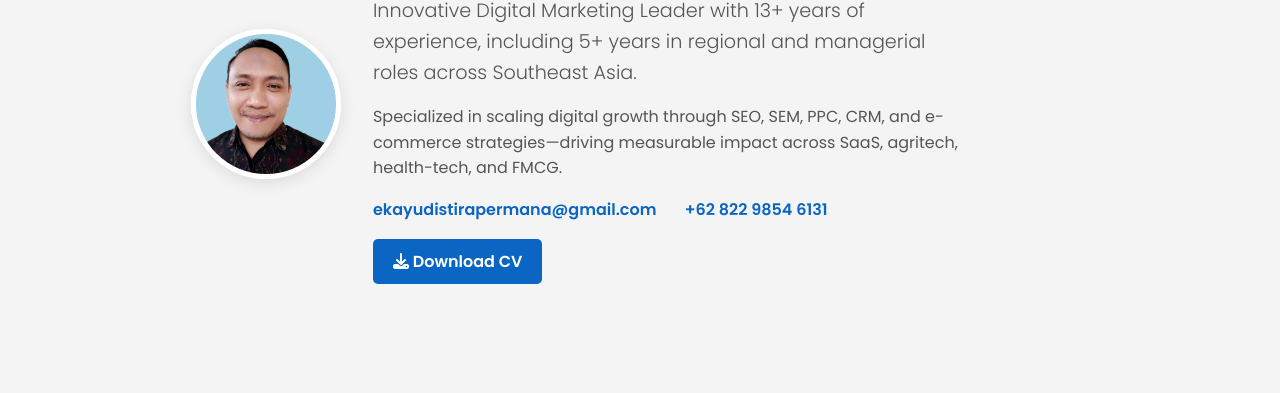
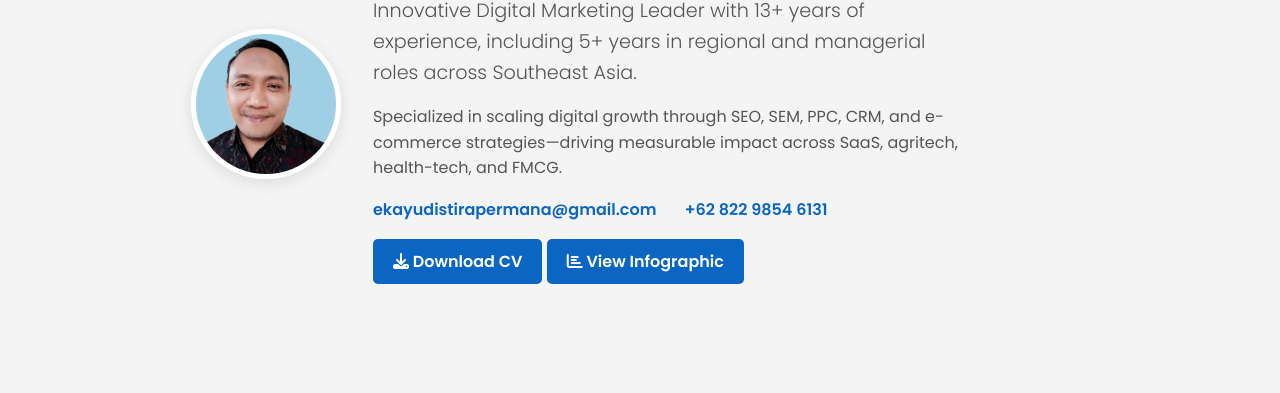
Before and after one commit to ekayudistirapermana/ekayudistirapermana.github.io, a plain HTML site: page index.html in a window 1280 px wide. Shown: the part 235-628 px from the top of the page. Drawn offline with Linux system fonts and the light colour scheme.

Commit message:
Update index.html

```diff
--- a/index.html
+++ b/index.html
@@ -537,6 +537,9 @@
                 <a href="CV_Eka_Yudistira_Permana.pdf" class="btn" download>
                     <i class="fas fa-download"></i> Download CV
                 </a>
+                <a href="project.html" class="btn btn-secondary">
+                        <i class="fas fa-chart-bar"></i> View Infographic
+                    </a>
             </div>
         </div>
     </section>
```
